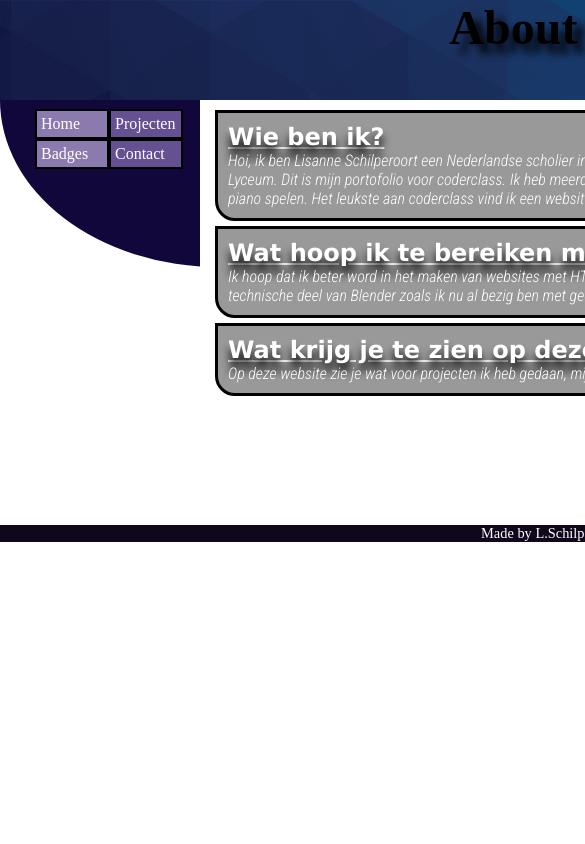
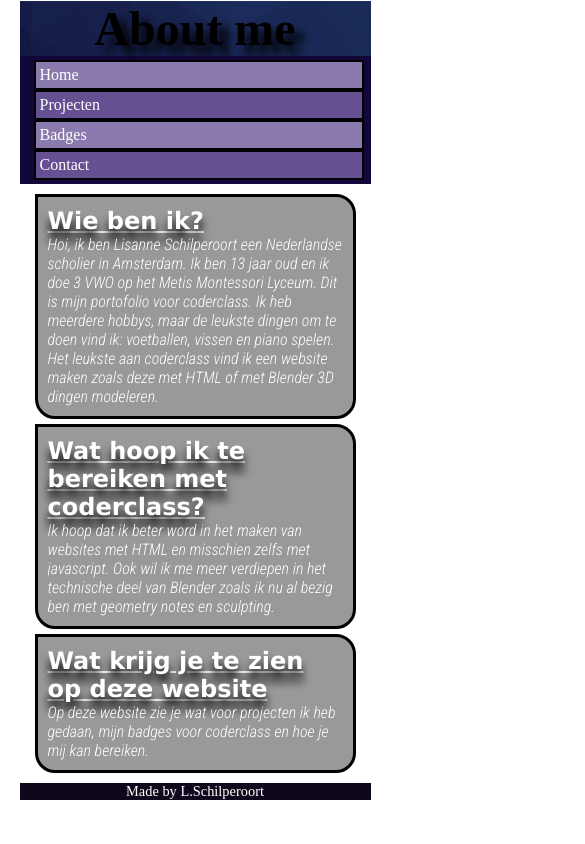
Before and after one commit to LisanneSchilperoort/LisanneSchilperoort.github.io, a plain HTML site: page index.html in a window 390 px wide. Shown: the top 844 px of the page, 585 px wide, since content can reach past the window. Drawn offline with Linux system fonts and the light colour scheme.

Commit message:
Layout telefoon index veranderd

```diff
--- a/css/opmaak.css
+++ b/css/opmaak.css
@@ -148,25 +148,30 @@ min-height: 59px;
 
 }
 
-#menuplaatje{
-  width: 89%
-}
-
-@media only screen and (max-width: 320px) {
+@media only screen and (max-width: 400px) {
    .container {
      display: block;
     }
 
+    .wrapper {
+      width: 90%;
+      padding: 1px;
+    }
+
     ul {
       border-radius: 0px;
+      padding: 4px;
+      height: 25%;
+      width: 100%;
     }
 
     ul li {
-      width: 100%;
+      width: 89%;
     }
 
     header{
-      width: 100%
+      width: 100%;
+      height: 20%;
     }
 
 }
```
